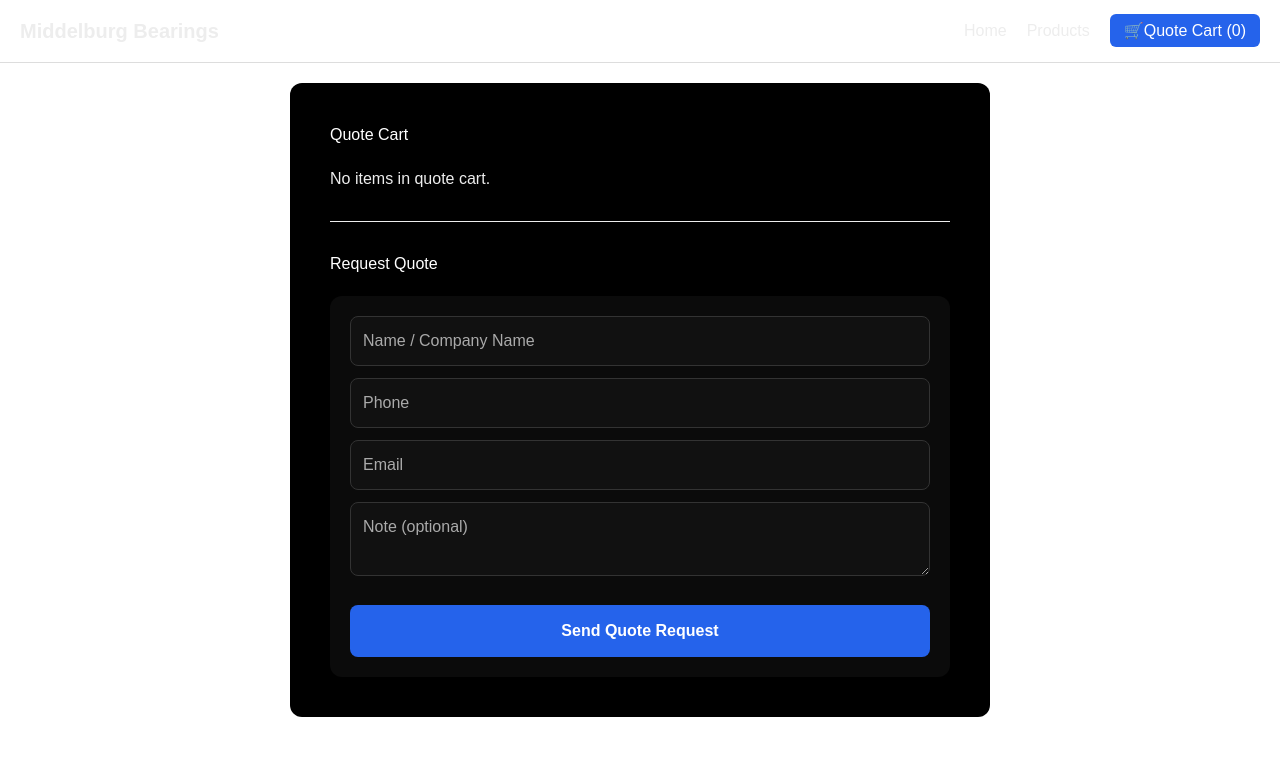
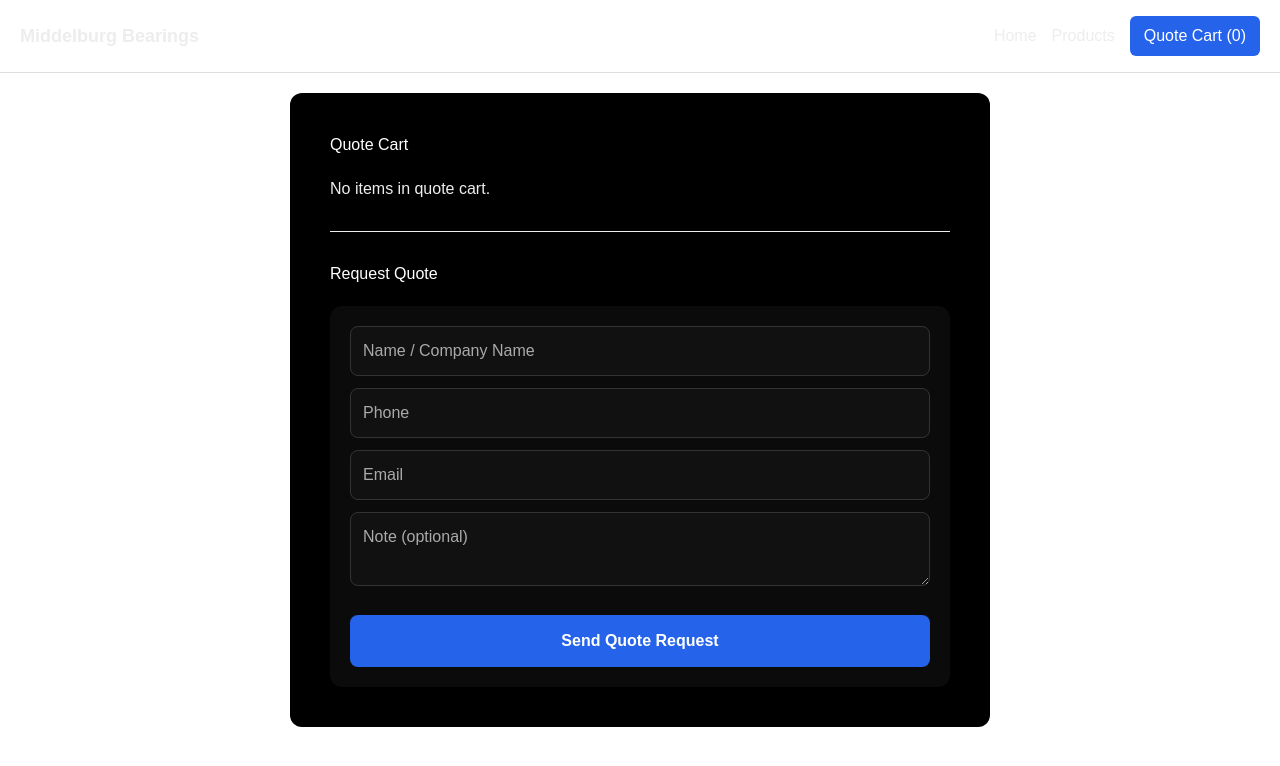
Before and after one commit to Boeboes15/Middelburg-webapp, a Next.js app: page /cart in a window 1280 px wide. Shown: the top 766 px of the page. Built offline with nearby package versions, Linux system fonts and the light colour scheme.

Commit message:
fix header properly

```diff
--- a/app/globals.css
+++ b/app/globals.css
@@ -97,3 +97,9 @@ body {
     display: none;
   }
 }
+
+@media (max-width: 768px) {
+  .desktop-menu {
+    display: none;
+  }
+}
--- a/app/layout.tsx
+++ b/app/layout.tsx
@@ -41,20 +41,25 @@ export default function RootLayout({
     justifyContent: "space-between",
     alignItems: "center",
     padding: "16px 20px",
-      borderBottom: "1px solid #ddd"
+    borderBottom: "1px solid #ddd",
   }}
 >
-    <div style={{ fontWeight: "bold", fontSize: "20px", whiteSpace: "nowrap" }}>
+
+  {/* LEFT */}
+  <div style={{ fontWeight: "bold", fontSize: "18px" }}>
     Middelburg Bearings
   </div>
 
+  {/* RIGHT */}
+  <div style={{ display: "flex", alignItems: "center", gap: "15px" }}>
+
+    {/* Desktop menu only */}
     <div className="desktop-menu">
-  <a href="/" style={{ marginRight: "20px" }}>Home</a>
-  <a href="/products/bearings" style={{ marginRight: "20px" }}>
-    Products
-  </a>
+      <a href="/" style={{ marginRight: "15px" }}>Home</a>
+      <a href="/products/bearings">Products</a>
+    </div>
 
-
+    {/* Quote Cart */}
     <a
       href="/cart"
       style={{
@@ -62,13 +67,17 @@ export default function RootLayout({
         color: "white",
         padding: "8px 14px",
         borderRadius: "6px",
-          textDecoration: "none"
+        textDecoration: "none",
+        whiteSpace: "nowrap"
       }}
     >
-        🛒<CartCounter />
+      <CartCounter />
     </a>
+
   </div>
+
 </div>
+
 
   <div style={{ padding: "20px" }}>
     {children}
--- a/app/page.tsx
+++ b/app/page.tsx
@@ -2,6 +2,7 @@
 
 import { useState, useEffect } from "react";
 import Link from "next/link";
+import "./globals.css";
 
 const images = [
 "/images/1.png",
```
Lines whose indentation alone changed are shown as unchanged.
